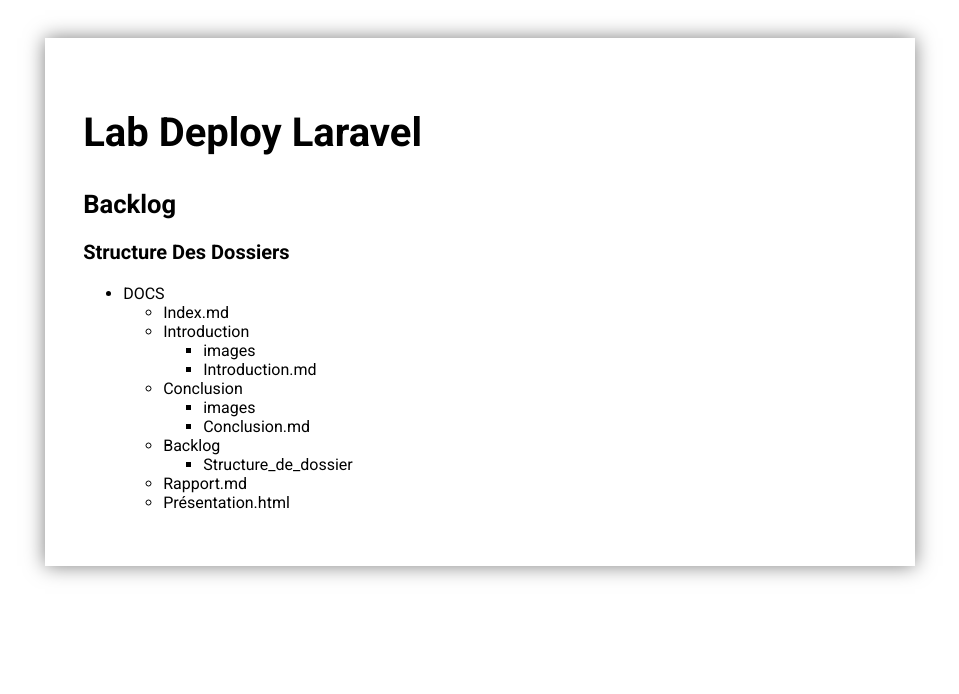
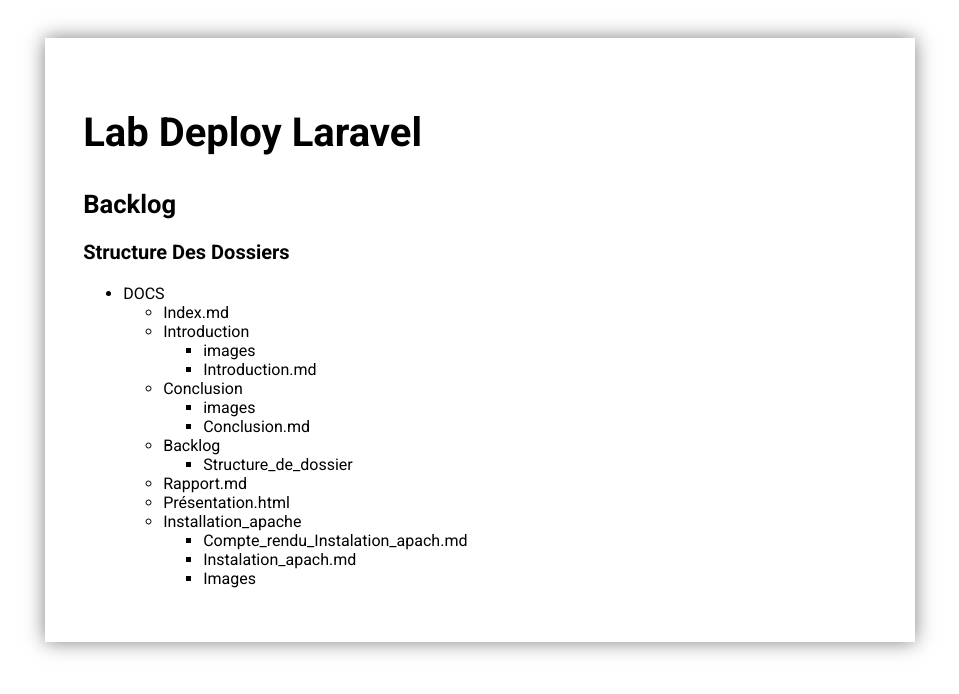
Before and after one commit to labs-web/lab-deploy-laravel, a Jekyll site: the page built from docs/2.backlog/Structure-des-dossiers.md, in a window 1280 px wide. Shown: the top 694 px of the page, without its empty margins (160-1119 px from the left). Built offline with Jekyll 4.4.1, drawn with Linux system fonts in a browser that asks for light colours.

Commit message:
modifay structure des dossiers : ajouter Installation_apache

```diff
--- a/docs/2.backlog/Structure-des-dossiers.md
+++ b/docs/2.backlog/Structure-des-dossiers.md
@@ -18,3 +18,7 @@ order: 2
     - Structure_de_dossier
   -  Rapport.md
   -  Présentation.html
+  - Installation_apache
+    - Compte_rendu_Instalation_apach.md
+    - Instalation_apach.md
+    - Images
```
